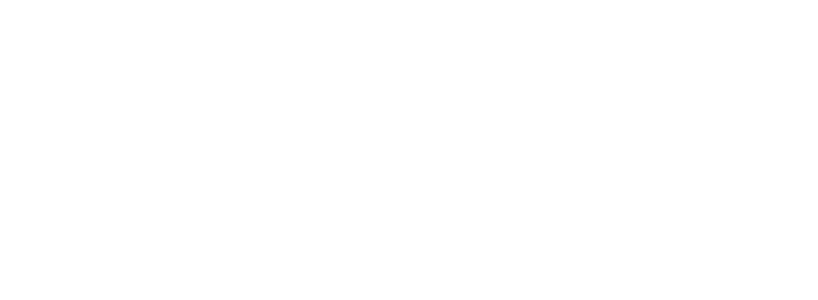
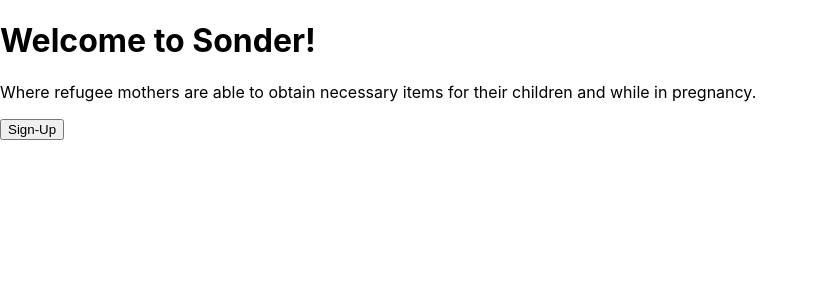
Before and after one commit to Dash1704/Sonder, a React (Create React App) app in the folder client/: page / in a window 1280 px wide. Before the commit this address had no page. Shown: the top 300 px of the page, without its empty margins (0-818 px from the left). Built offline with nearby package versions, Linux system fonts and the light colour scheme.

Commit message:
Created a home page with content and button to sign-up page.

```diff
--- a/client/src/App.jsx
+++ b/client/src/App.jsx
@@ -5,6 +5,7 @@
 import Login from './screens/Login.js';
 import SignUpPage from './screens/SignUpPage.js';
 import RequestPage from './screens/RequestPage.js';
+import HomePage from './screens/HomePage.js';
 
 function App() {
   return (
@@ -13,6 +14,7 @@
         <Route path="/login" element={<Login />} />
         <Route path="/signup" element={<SignUpPage />} />
         <Route path="/requests" element={<RequestPage />} />
+        <Route path="/" element={<HomePage />} />
       </Routes>
     </BrowserRouter>
 
--- /dev/null
+++ b/client/src/screens/HomePage.js
@@ -0,0 +1,26 @@
+import React from 'react';
+import {useNavigate} from 'react-router-dom';
+
+const HomePage = () => {
+    const navigation = useNavigate();
+    return (
+      <>
+      <h1>Welcome to Sonder!</h1>
+
+      <p>Where refugee mothers are able to obtain necessary items for their children and while in pregnancy.</p>
+
+      <button
+                data-testid="signup-button"
+                onClick = {(e) => {
+                    e.preventDefault();
+                    navigation('/signup')
+                    }
+                } >
+                Sign-Up
+            </button>
+      </>
+
+    )
+  }
+
+  export default HomePage
```
Also changed, not shown: 1 other file (tests, documents, lock files or other folders).
